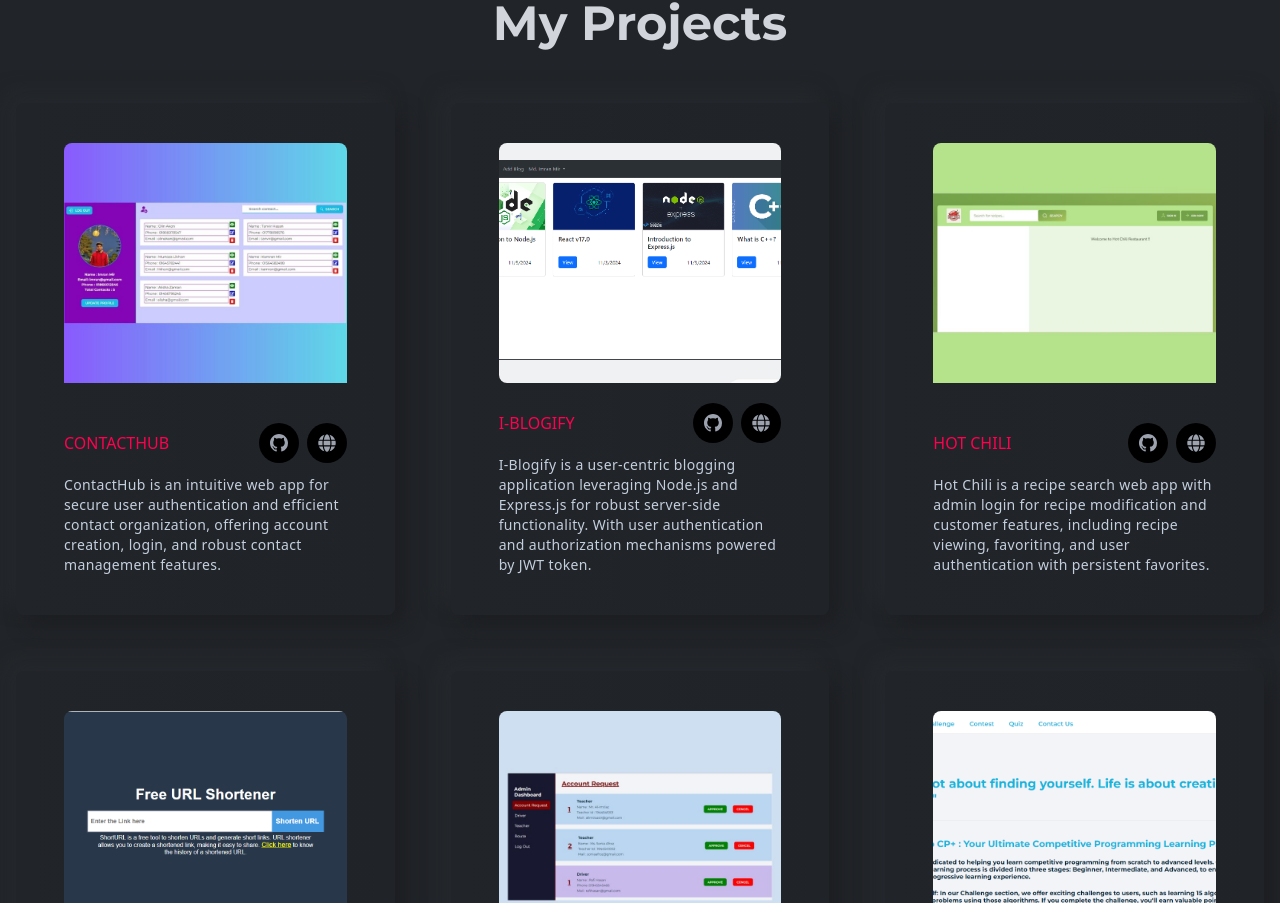
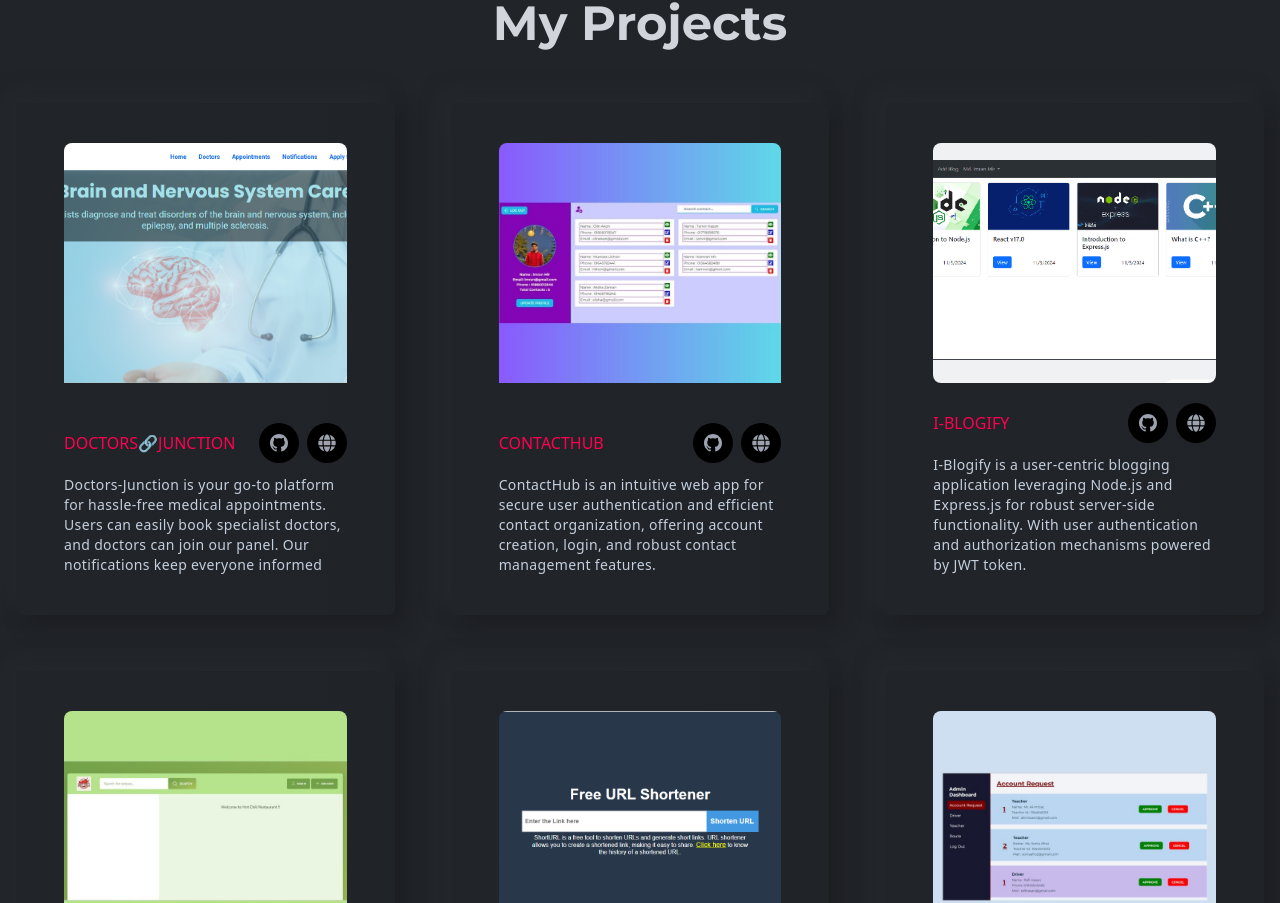
Before and after one commit to ImranMir32/Updated-Portfolio, a React (Create React App) app: page / in a window 1280 px wide. Shown: the part 3208-4111 px from the top of the page. Built offline with nearby package versions, Linux system fonts and the light colour scheme.

Commit message:
adding new project in project section

```diff
--- a/src/assets/index.js
+++ b/src/assets/index.js
@@ -9,6 +9,7 @@ import testimonialTwo from "./images/testmonial/testimonialTwo.png";
 import quote from "./images/testmonial/quote.png";
 import contactImg from "./images/contact/contactImg.png";
 import i_blogify from "./images/projects/I-blogify.png";
+import doctors_junction from "./images/projects/doctors-junction.png";
 import cp from "./images/projects/cp.png";
 import c from "./images/courses/COURSE CERTIFICATE of C.pdf";
 import c_img from "./images/courses/c_img.png";
@@ -56,6 +57,7 @@ export {
   quote,
   contactImg,
   i_blogify,
+  doctors_junction,
   cp,
   c,
   js_c,
--- a/src/components/projects/Projects.js
+++ b/src/components/projects/Projects.js
@@ -7,6 +7,7 @@ import {
   teacherGo,
   i_blogify,
   cp,
+  doctors_junction,
 } from "../../assets/index";
 import ProjectsCard from "./ProjectsCard";
 
@@ -23,6 +24,15 @@ const Projects = () => {
         />
       </div>
       <div className="grid grid-cols-1 md:grid-cols-2 xl:grid-cols-3 gap-6 xl:gap-14">
+        <ProjectsCard
+          title="Doctors🔗Junction"
+          des="Doctors-Junction is your go-to platform for hassle-free medical appointments. Users can
+          easily book specialist doctors, and doctors can join our panel. Our notifications keep
+          everyone informed"
+          src={doctors_junction}
+          gitHub="https://github.com/ImranMir32/Doctors-Junction-client-"
+          live="https://doctors-junction.netlify.app"
+        />
         <ProjectsCard
           title="ContactHub"
           des="ContactHub is an intuitive web app for secure user authentication and efficient contact
```
Also changed, not shown: src/assets/images/projects/doctors-junction.png (added).
